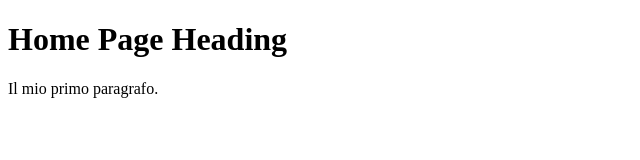
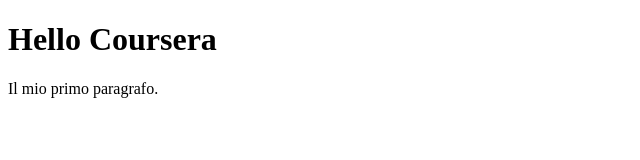
Before and after one commit to ricgithub24/coursera-test, a plain HTML site: page index.html in a window 1280 px wide. Shown: the whole page, without its empty margins (0-640 px from the left). Drawn offline with Linux system fonts and the light colour scheme.

Commit message:
Add files via upload

```diff
--- a/index.html
+++ b/index.html
@@ -2,7 +2,7 @@
 <html>
 <body>
 
-<h1>Home Page Heading</h1>
+<h1>Hello Coursera</h1>
 <p>Il mio primo paragrafo.</p>
 
 </body>
```
